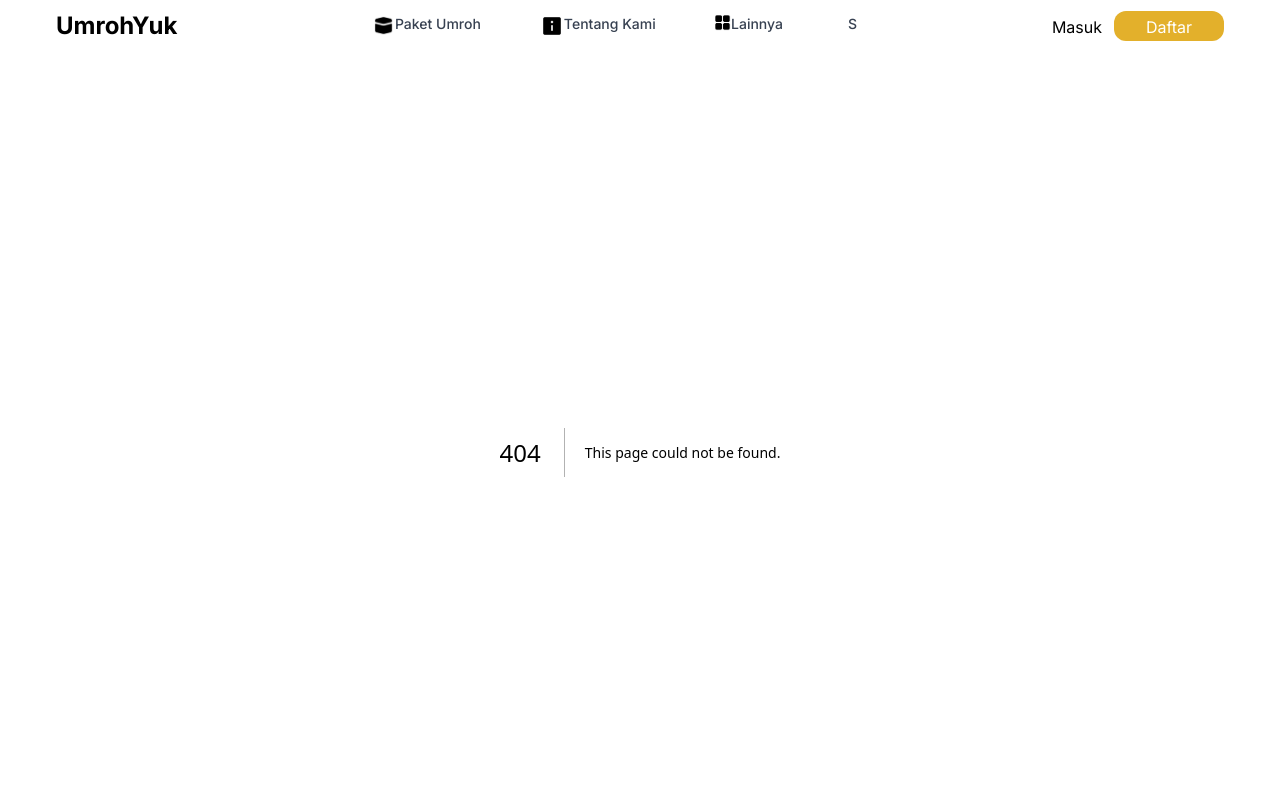
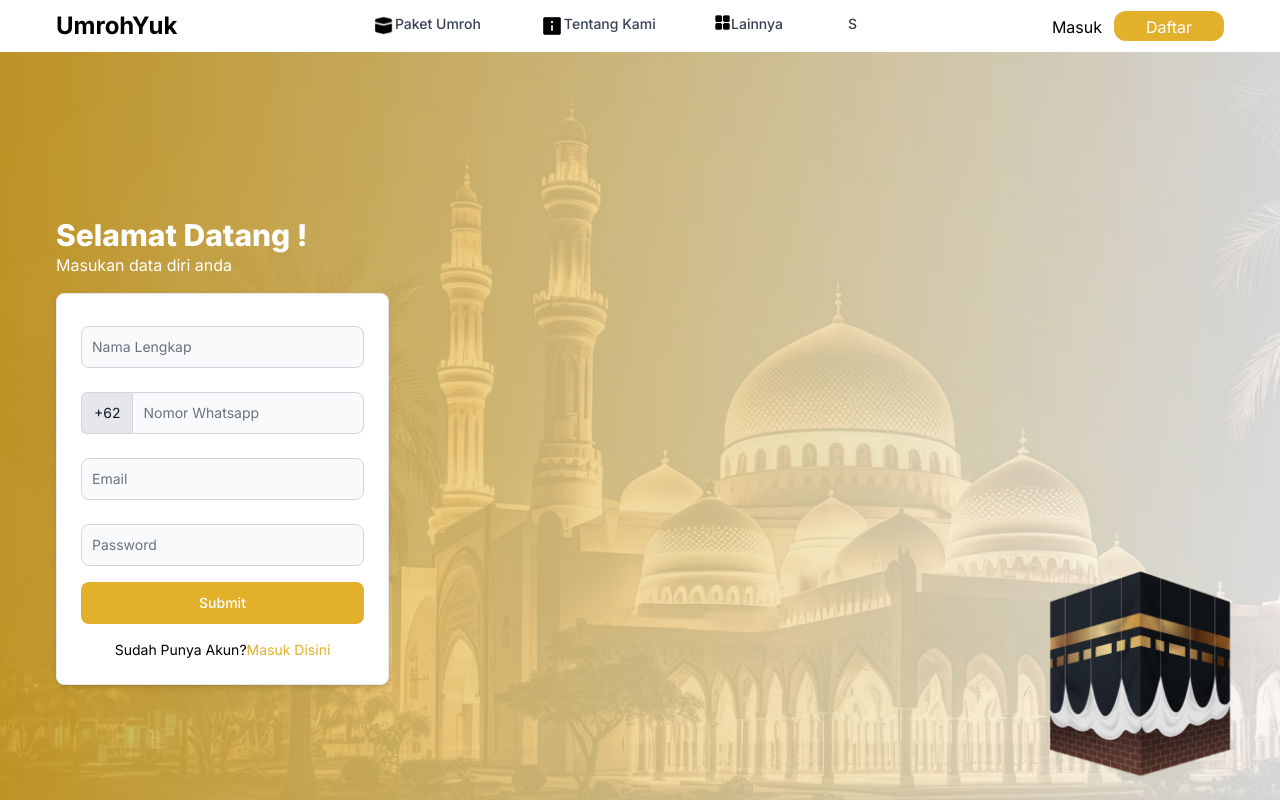
Before and after one commit to fikriymnn/umr-web, a Next.js app: page /register in a window 1280 px wide. Before the commit this address had no page. Shown: the top 800 px of the page. Built offline with nearby package versions, Linux system fonts and the light colour scheme.

Commit message:
update: -make login and register page -add global assets for bg in login and register -add 2 image in assets

```diff
--- a/src/app/globals.css
+++ b/src/app/globals.css
@@ -34,3 +34,7 @@ body {
     rgba(253, 187, 45, 0.06666666666666665) 74%
   );
 }
+.bg-login{
+  background: rgb(227,176,43);
+background: linear-gradient(90deg, rgba(227,176,43,1) 0%, rgba(255,255,255,1) 100%);
+}
--- /dev/null
+++ b/src/app/login/page.jsx
@@ -0,0 +1,64 @@
+'use client'
+import React from 'react';
+import { Button, Card, Checkbox, Label, TextInput } from 'flowbite-react';
+import Image from 'next/image';
+function Login() {
+    return (
+        <div className=" bg-login w-full h-screen z-20">
+            <div className=" bg-cover bg-[url('/assets/images/image6.png')] z-10 w-full h-screen flex items-center">
+                <div className='w-[389px] h-[471px] ps-14 '>
+                    <p className='text-3xl font-extrabold text-white'>Selamat Datang !</p>
+                    <p className='text-white pb-4'>Masukan Akun</p>
+                    <Card>
+                        <form className="flex flex-col gap-4">
+                            <div>
+                                <div className="mb-2 block">
+
+                                </div>
+                                <TextInput
+                                    id="nama"
+                                    placeholder="Nomor Whatsapp atau Email"
+                                    required
+                                    type="nama"
+                                />
+                            </div>
+
+
+
+
+                            <div>
+                                <div className="mb-2 block">
+
+                                </div>
+                                <TextInput
+                                    id="password"
+                                    required
+                                    type="password"
+                                    placeholder='Password'
+                                />
+                            </div>
+
+                            <Button type="submit" className="bg-[#E3B02B]">
+                                Submit
+                            </Button>
+                            <div className='flex justify-center'>
+                                <p className='text-black text-sm'>Sudah Punya Akun?</p>
+                                <p className='text-[#E3B02B] text-sm'>Masuk Disini</p>
+                            </div>
+                        </form>
+                    </Card>
+                </div>
+                <div className='flex justify-end absolute bottom-1 right-10 '>
+                    <Image
+                        src={"/assets/images/kaabaAsli.png"}
+                        alt=''
+                        width={200}
+                        height={200}
+                    />
+                </div>
+            </div>
+        </div>
+    )
+}
+
+export default Login
--- /dev/null
+++ b/src/app/register/page.jsx
@@ -0,0 +1,88 @@
+'use client'
+import React from 'react';
+import { Button, Card, Checkbox, Label, TextInput } from 'flowbite-react';
+import Image from 'next/image';
+function Register() {
+    return (
+        <div className=" bg-login w-full h-screen z-20">
+            <div className=" bg-cover bg-[url('/assets/images/image6.png')] z-10 w-full h-screen flex items-center">
+                <div className='w-[389px] h-[471px] ps-14 '>
+                    <p className='text-3xl font-extrabold text-white'>Selamat Datang !</p>
+                    <p className='text-white pb-4'>Masukan data diri anda</p>
+                    <Card>
+                        <form className="flex flex-col gap-4">
+                            <div>
+                                <div className="mb-2 block">
+
+                                </div>
+                                <TextInput
+                                    id="nama"
+                                    placeholder="Nama Lengkap"
+                                    required
+                                    type="nama"
+                                />
+                            </div>
+                            <div class="form-group">
+
+                                <div className="max-w-md">
+                                    <div className="mb-2 block">
+
+                                    </div>
+                                    <TextInput
+                                        addon="+62"
+                                        id="telp"
+                                        placeholder="Nomor Whatsapp"
+                                        required
+                                    />
+                                </div>
+                            </div>
+                            <div>
+                                <div className="mb-2 block">
+
+                                </div>
+                                <TextInput
+                                    id="email"
+                                    placeholder="Email"
+                                    required
+                                    type="email"
+                                />
+                            </div>
+
+
+                            <div>
+                                <div className="mb-2 block">
+
+                                </div>
+                                <TextInput
+                                    id="password"
+                                    required
+                                    type="password"
+                                    placeholder='Password'
+                                />
+                            </div>
+
+                            <Button type="submit" className="bg-[#E3B02B]">
+                                Submit
+                            </Button>
+                            <div className='flex justify-center'>
+                                <p className='text-black text-sm'>Sudah Punya Akun?</p>
+                                <p className='text-[#E3B02B] text-sm'>Masuk Disini</p>
+                            </div>
+                        </form>
+                    </Card>
+                </div>
+                <div className='flex justify-end absolute bottom-1 right-10 '>
+                    <Image
+                        src={"/assets/images/kaabaAsli.png"}
+                        alt=''
+                        width={200}
+                        height={200}
+                    />
+                </div>
+            </div>
+
+        </div>
+    )
+}
+
+export default Register
```
Also changed, not shown: public/assets/images/image6.png (added), public/assets/images/kaabaAsli.png (added).
